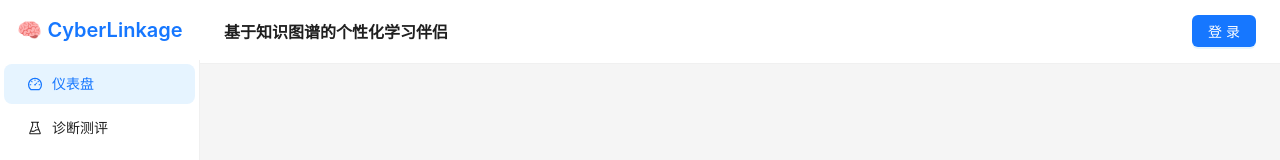
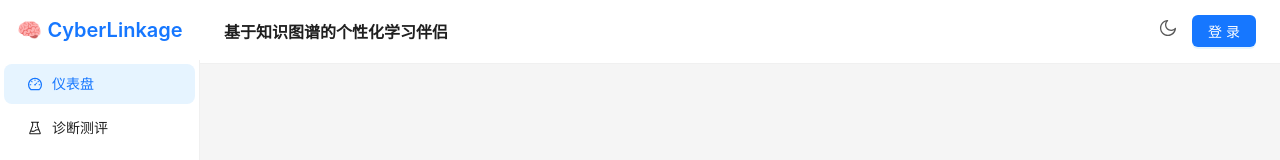
Before and after one commit to kahpoh19/CyberLinkage, a React (Vite) app in the folder frontend/: page / in a window 1280 px wide. Shown: the top 160 px of the page. Built offline with nearby package versions, Linux system fonts and the light colour scheme.

Commit message:
add dark/light/disco mode

```diff
--- a/frontend/src/App.jsx
+++ b/frontend/src/App.jsx
@@ -1,13 +1,10 @@
-import React from 'react'
+import React, { useRef, useEffect } from 'react'
 import { Routes, Route, useNavigate, useLocation } from 'react-router-dom'
-import { Layout, Menu, Typography, Avatar, Button, Space } from 'antd'
+import { Layout, Menu, Typography, Avatar, Button, Space, Tooltip } from 'antd'
 import {
-  DashboardOutlined,
-  ExperimentOutlined,
-  ApartmentOutlined,
-  NodeIndexOutlined,
-  RobotOutlined,
-  LogoutOutlined,
+  DashboardOutlined, ExperimentOutlined, ApartmentOutlined,
+  NodeIndexOutlined, RobotOutlined, LogoutOutlined,
+  SunOutlined, MoonOutlined,
 } from '@ant-design/icons'
 
 import Dashboard from './pages/Dashboard'
@@ -28,64 +25,183 @@ const menuItems = [
   { key: '/chat', icon: <RobotOutlined />, label: 'AI 答疑' },
 ]
 
+const DISCO_COLORS = [
+  '#ff0080', '#ff4500', '#ffd700', '#00ff88',
+  '#00cfff', '#bf00ff', '#ff69b4', '#ff6600',
+]
+
 export default function App() {
   const navigate = useNavigate()
   const location = useLocation()
-  const { user, logout, isAuthenticated } = useUserStore()
+  const { user, logout, isAuthenticated, theme, toggleTheme, discoMode, activateDisco } = useUserStore()
+
+  const isDark = theme === 'dark'
+  const longPressTimer = useRef(null)
+  const discoIntervalRef = useRef(null)
+  const overlayRef = useRef(null)
+  const colorIndexRef = useRef(0)
+
+  // Disco color flash loop
+  useEffect(() => {
+    if (discoMode) {
+      let i = 0
+      discoIntervalRef.current = setInterval(() => {
+        if (overlayRef.current) {
+          overlayRef.current.style.background = DISCO_COLORS[i % DISCO_COLORS.length]
+          overlayRef.current.style.opacity = '0.18'
+        }
+        i++
+      }, 150)
+    } else {
+      clearInterval(discoIntervalRef.current)
+      if (overlayRef.current) overlayRef.current.style.opacity = '0'
+    }
+    return () => clearInterval(discoIntervalRef.current)
+  }, [discoMode])
+
+  const handlePressStart = () => {
+    longPressTimer.current = setTimeout(() => {
+      activateDisco()
+    }, 800)
+  }
+
+  const handlePressEnd = () => {
+    clearTimeout(longPressTimer.current)
+  }
+
+  const handleClick = () => {
+    // short click = normal theme toggle
+    clearTimeout(longPressTimer.current)
+    toggleTheme()
+  }
 
   return (
-    <Layout style={{ minHeight: '100vh' }}>
+    <Layout style={{ minHeight: '100vh', position: 'relative' }}>
+
+      {/* Disco overlay — fixed, pointer-events none so it doesn't block clicks */}
+      <div
+        ref={overlayRef}
+        style={{
+          position: 'fixed', inset: 0,
+          opacity: 0,
+          pointerEvents: 'none',
+          zIndex: 9999,
+          transition: 'background 0.12s ease, opacity 0.3s ease',
+          mixBlendMode: 'screen',
+        }}
+      />
+
+      {/* Disco banner */}
+      {discoMode && (
+        <div style={{
+          position: 'fixed', top: 0, left: 0, right: 0,
+          zIndex: 10000, textAlign: 'center',
+          padding: '6px 0',
+          background: 'linear-gradient(90deg,#ff0080,#ffd700,#00ff88,#00cfff,#bf00ff,#ff0080)',
+          backgroundSize: '200% 100%',
+          animation: 'discoSlide 1s linear infinite',
+          fontSize: 14, fontWeight: 600, color: '#fff',
+          letterSpacing: 4,
+          pointerEvents: 'none',
+        }}>
+          🕺 DISCO MODE 🕺
+        </div>
+      )}
+
+      <style>{`
+        @keyframes discoSlide {
+          0% { background-position: 0% 50%; }
+          100% { background-position: 200% 50%; }
+        }
+        @keyframes discoPulse {
+          0%, 100% { transform: scale(1) rotate(0deg); }
+          25% { transform: scale(1.3) rotate(-15deg); }
+          75% { transform: scale(1.3) rotate(15deg); }
+        }
+        .disco-btn-icon {
+          animation: ${discoMode ? 'discoPulse 0.4s ease-in-out infinite' : 'none'};
+          display: inline-flex;
+        }
+      `}</style>
+
       <Sider
         breakpoint="lg"
         collapsedWidth="80"
-        style={{ background: '#fff' }}
+        theme={isDark ? 'dark' : 'light'}
+        style={discoMode ? { filter: 'hue-rotate(var(--disco-hue, 0deg))' } : {}}
       >
         <div style={{ padding: '16px', textAlign: 'center' }}>
-          <Title level={4} style={{ margin: 0, color: '#1677ff' }}>
-            🧠 CyberLinkage
+          <Title level={4} style={{ margin: 0, color: discoMode ? '#ff0080' : '#1677ff', transition: 'color 0.15s' }}>
+            {discoMode ? '🕺 CyberLinkage' : '🧠 CyberLinkage'}
           </Title>
         </div>
         <Menu
           mode="inline"
+          theme={isDark ? 'dark' : 'light'}
           selectedKeys={[location.pathname]}
           items={menuItems}
           onClick={({ key }) => navigate(key)}
         />
       </Sider>
+
       <Layout>
-        <Header
-          style={{
-            background: '#fff',
-            padding: '0 24px',
-            display: 'flex',
-            justifyContent: 'space-between',
-            alignItems: 'center',
-            borderBottom: '1px solid #f0f0f0',
-          }}
-        >
+        <Header style={{
+          background: isDark ? '#141414' : '#fff',
+          padding: '0 24px',
+          display: 'flex',
+          justifyContent: 'space-between',
+          alignItems: 'center',
+          borderBottom: `1px solid ${isDark ? '#303030' : '#f0f0f0'}`,
+          position: 'relative',
+          zIndex: 10,
+        }}>
           <Title level={5} style={{ margin: 0 }}>
             基于知识图谱的个性化学习伴侣
           </Title>
           <Space>
+            <Tooltip title={discoMode ? '🕺 DISCO!' : isDark ? '切换浅色模式（长按开派对）' : '切换深色模式（长按开派对）'}>
+              <Button
+                type="text"
+                shape="circle"
+                onMouseDown={handlePressStart}
+                onMouseUp={handlePressEnd}
+                onMouseLeave={handlePressEnd}
+                onTouchStart={handlePressStart}
+                onTouchEnd={handlePressEnd}
+                onClick={handleClick}
+                icon={
+                  <span className="disco-btn-icon">
+                    {discoMode
+                      ? <span style={{ fontSize: 18 }}>🪩</span>
+                      : isDark
+                        ? <SunOutlined style={{ fontSize: 18, color: '#faad14' }} />
+                        : <MoonOutlined style={{ fontSize: 18, color: '#595959' }} />
+                    }
+                  </span>
+                }
+                style={{
+                  transition: 'transform 0.3s ease',
+                  transform: isDark && !discoMode ? 'rotate(180deg)' : 'rotate(0deg)',
+                  outline: discoMode ? '2px solid #ff0080' : 'none',
+                  borderRadius: '50%',
+                }}
+              />
+            </Tooltip>
+
             {isAuthenticated() ? (
               <>
-                <Avatar style={{ backgroundColor: '#1677ff' }}>
+                <Avatar style={{ backgroundColor: discoMode ? '#ff0080' : '#1677ff', transition: 'background 0.15s' }}>
                   {user?.username?.[0]?.toUpperCase() || 'U'}
                 </Avatar>
                 <span>{user?.username}</span>
-                <Button
-                  type="text"
-                  icon={<LogoutOutlined />}
-                  onClick={() => { logout(); navigate('/') }}
-                />
+                <Button type="text" icon={<LogoutOutlined />} onClick={() => { logout(); navigate('/') }} />
               </>
             ) : (
-              <Button type="primary" onClick={() => navigate('/')}>
-                登录
-              </Button>
+              <Button type="primary" onClick={() => navigate('/')}>登录</Button>
             )}
           </Space>
         </Header>
+
         <Content style={{ margin: '24px', minHeight: 280 }}>
           <Routes>
             <Route path="/" element={<Dashboard />} />
--- a/frontend/src/main.jsx
+++ b/frontend/src/main.jsx
@@ -1,16 +1,33 @@
 import React from 'react'
 import ReactDOM from 'react-dom/client'
 import { BrowserRouter } from 'react-router-dom'
-import { ConfigProvider } from 'antd'
+import { ConfigProvider, theme as antTheme } from 'antd'
 import zhCN from 'antd/locale/zh_CN'
 import App from './App'
+import useUserStore from './store/userStore'
 
-ReactDOM.createRoot(document.getElementById('root')).render(
-  <React.StrictMode>
-    <ConfigProvider locale={zhCN} theme={{ token: { colorPrimary: '#1677ff' } }}>
+function Root() {
+  const themeMode = useUserStore((s) => s.theme)
+
+  return (
+    <ConfigProvider
+      locale={zhCN}
+      theme={{
+        algorithm: themeMode === 'dark'
+          ? antTheme.darkAlgorithm
+          : antTheme.defaultAlgorithm,
+        token: { colorPrimary: '#1677ff' },
+      }}
+    >
       <BrowserRouter>
         <App />
       </BrowserRouter>
     </ConfigProvider>
+  )
+}
+
+ReactDOM.createRoot(document.getElementById('root')).render(
+  <React.StrictMode>
+    <Root />
   </React.StrictMode>
 )
--- a/frontend/src/store/userStore.js
+++ b/frontend/src/store/userStore.js
@@ -3,6 +3,8 @@ import { create } from 'zustand'
 const useUserStore = create((set, get) => ({
   user: null,
   token: localStorage.getItem('cyberlinkage_token') || null,
+  theme: localStorage.getItem('cyberlinkage_theme') || 'light',
+  discoMode: false,
 
   setUser: (user) => set({ user }),
 
@@ -22,6 +24,18 @@ const useUserStore = create((set, get) => ({
   },
 
   isAuthenticated: () => !!get().token,
+
+  toggleTheme: () => {
+    const next = get().theme === 'light' ? 'dark' : 'light'
+    localStorage.setItem('cyberlinkage_theme', next)
+    set({ theme: next })
+  },
+
+  activateDisco: () => {
+    if (get().discoMode) return
+    set({ discoMode: true })
+    setTimeout(() => set({ discoMode: false }), 5000)
+  },
 }))
 
 export default useUserStore
```
Also changed, not shown: 2 other files (tests, documents, lock files or other folders).
